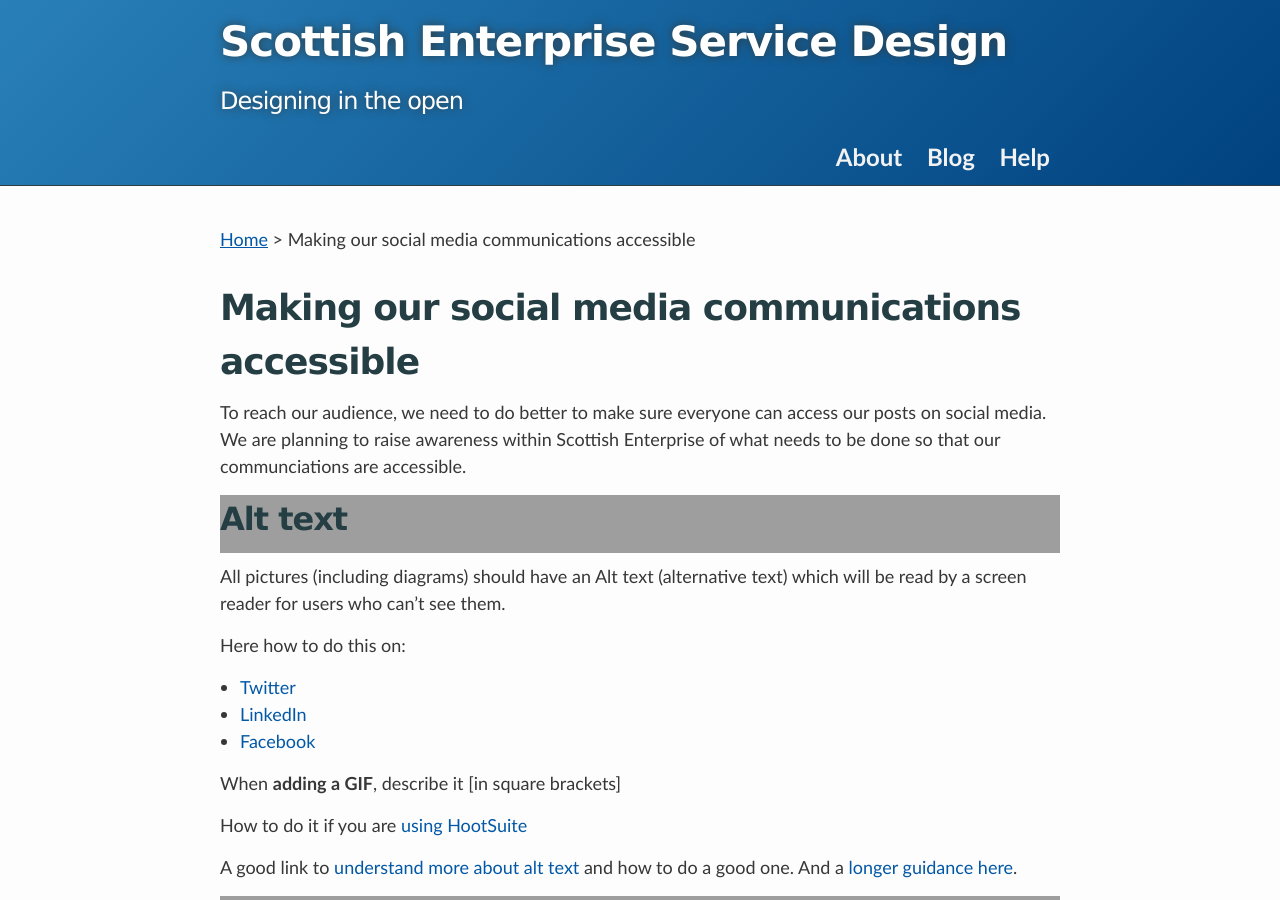
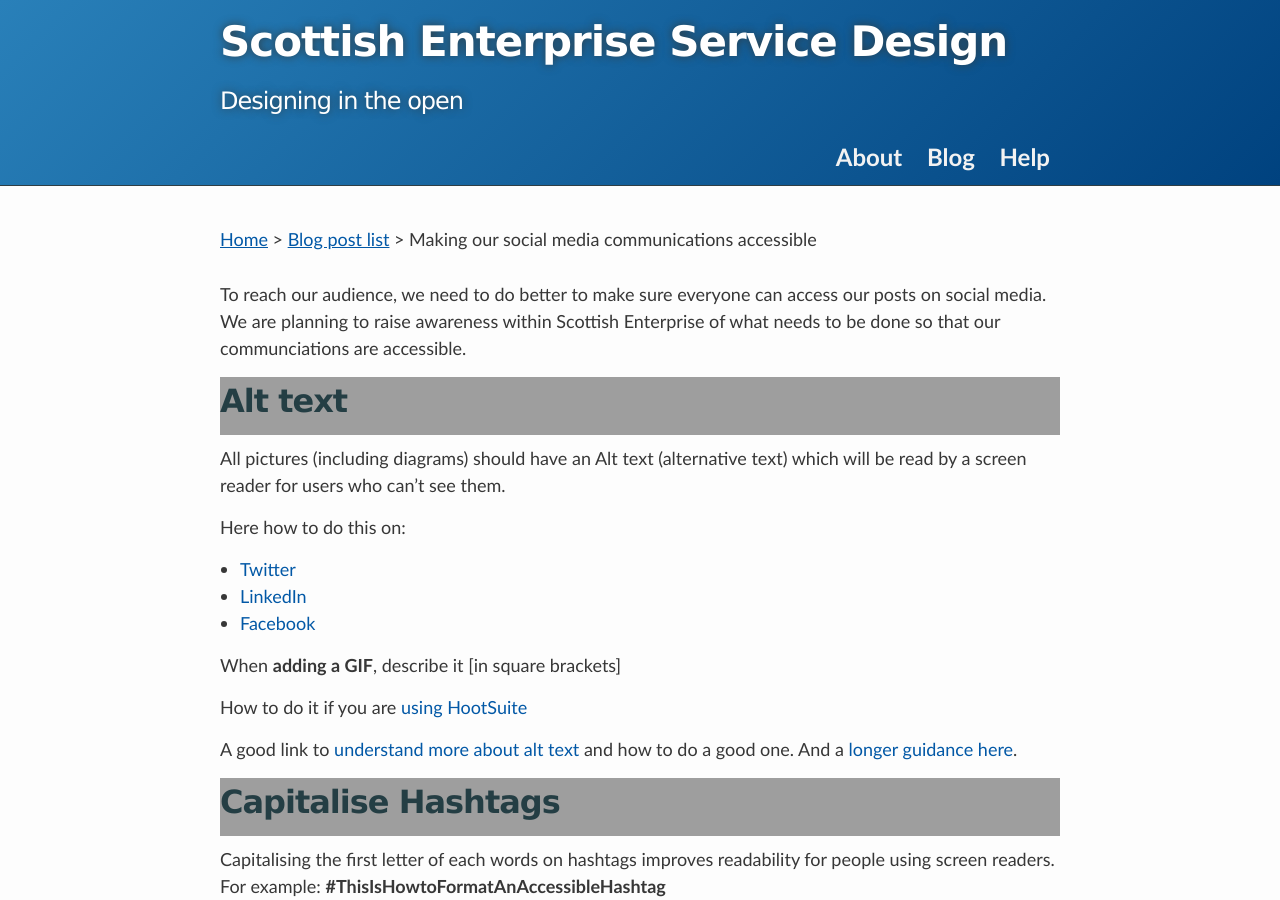
Before and after one commit to carl-watson/scotentSD.github.io, a Jekyll site: the page built from _posts/2020-01-03-Making-our-social-media-comms-accessible.md, in a window 1280 px wide and 900 px high. Built offline with Jekyll 4.4.1, drawn with Linux system fonts in a browser that asks for light colours; some of the changed text lies outside the part shown.

Commit message:
SK - change the format for blog post to have the list link in the breadcrumbs

```diff
--- a/_layouts/post.html
+++ b/_layouts/post.html
@@ -1,28 +1,57 @@
----
-layout: default
----
+<!DOCTYPE html>
+<html lang="en">
 
-<article class="post">
-  <h1>{{ page.title }}</h1>
+  <head>
+    <meta charset='utf-8'>
+    <meta http-equiv="X-UA-Compatible" content="IE=edge">
+    <meta name="viewport" content="width=device-width,maximum-scale=2">
+    {% include meta.html %}
+    <title>{% if page.title %}{{ page.title }} – {% endif %}{{ site.name }} – {{ site.description }}</title>
+    <link rel="icon" href="https://scotentsd.github.io/images/favicon.ico">
+    <link rel="stylesheet" type="text/css" media="screen" href="{{ 'https://scotentsd.github.io/assets/css/style.css?v=' | append: site.github.build_revision}}">
+  </head>
 
-  <div class="entry">
-    {{ content }}
-  </div>
-
-  <div class="date">
-    <br>
-    Written on {{ page.date | date_to_string }} {% if page.author %} by {{page.author}} {% endif %}
-  </div>
-  <div>
-      <br><!-- just to test-->
-    {% if page.tags == null %}No tags. <!-- don't seem to work -->
-    {% else %}
-        {% for tag in page.tags %}
-            <code class="language-plaintext highlighter-rouge"> {{ tag }} </code>
-        {% endfor %}
-    {% endif %}
-  </div>
+  <body>
+    <!-- HEADER -->
+    <div id="header_wrap" class="outer">
+        <header class="inner clearfix">
+          <a href="{{site.url}}/{{site.github.repository_name }}">
+            <h1 id="project_title">{{ site.title | default: site.github.repository_name }}</h1>
+          </a>
+          <h2 id="project_tagline">{{ site.description | default: site.github.project_tagline }}</h2>
+        {% include nav.html %}
+      </header>
+    </div>
 
 
-  {% include disqus.html %}
-</article>
+    <!-- MAIN CONTENT -->
+    <div id="main_content_wrap" class="outer">
+      <section id="main_content" class="inner">
+        <div class="breadcrumbs">
+
+        <a href="https://scotentsd.github.io/">Home</a> &gt; <a href="https://scotentsd.github.io/blog-post-list/">Blog post list</a>
+               {% if page.title %}  &gt; {{ page.title }}  {% endif %}
+        </div>
+        {{ content }}
+      </section>
+    </div>
+
+
+    <!-- FOOTER  -->
+    <div id="footer_wrap" class="outer">
+      <footer class="inner">
+        <a href="http://scotentsd.github.io">
+            <img class="imgFooter" alt="Design in the open logo" src="https://scotentsd.github.io/images/designintheopen-white.png" style="width:200px; border:none;">
+        </a>
+
+        {% if site.github.is_project_page %}
+        <p class="copyright">{{ site.title | default: site.github.repository_name }} maintained by <a href="{{ site.github.owner_url }}">{{ site.github.owner_name }}</a></p>
+        {% endif %}
+        <p>Published with <a href="https://pages.github.com">GitHub Pages</a></p>
+
+        <br />
+      </footer>
+    </div>
+    {% include analytics.html %}
+  </body>
+</html>
```
